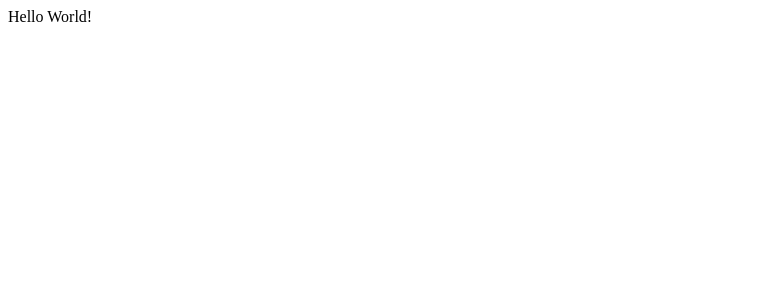
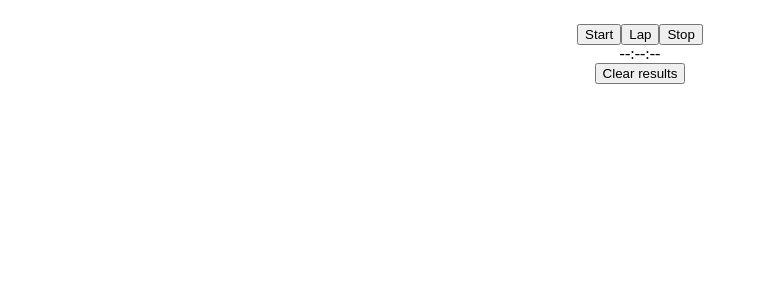
Before and after one commit to jaroslaw-bagnicki/react-timer, a React app: page / in a window 1280 px wide. Shown: the top 300 px of the page, without its empty margins (0-758 px from the left). Built offline with nearby package versions, Linux system fonts and the light colour scheme.

Commit message:
Scaffold App jsx

```diff
--- a/src/App.js
+++ b/src/App.js
@@ -1,5 +1,44 @@
 import React, { Component } from 'react';
+import styles from './components/App.styles.module.scss';
 
-export const App = () => (
-  'Hello World!'
-);
+import { Button } from './components/Button';
+import { Timer } from './components/Timer';
+
+export class App extends Component {
+  state = {
+    // TODO
+  }
+
+  render() {
+    return (
+      <div className={styles.container}>
+        <div>
+          <Button onClick={this.start} color="green">Start</Button>
+          <Button onClick={this.lap} color="yellow">Lap</Button>
+          <Button onClick={this.stop} color="red">Stop</Button>
+        </div>
+        <Timer />
+        <div>
+          <Button onClick={this.clear} color="dark">Clear results</Button>
+          <ul id="results"></ul>
+        </div>
+      </div>
+    );
+  }
+
+  start = () => {
+    console.log('start()');
+  }
+
+  lap = () => {
+    console.log('lap()');
+  }
+
+  stop = () => {
+    console.log('stop()');
+  }
+
+  clear = () => {
+    console.log('clear()');
+  }
+}
--- /dev/null
+++ b/src/components/App.styles.module.scss
@@ -0,0 +1,8 @@
+.container {
+  width: 90%;
+  margin: 0 auto;
+  padding: 1rem;
+  display: flex;
+  flex-direction: column;
+  align-items: center;
+}
--- /dev/null
+++ b/src/components/Button/index.js
@@ -0,0 +1,6 @@
+import React from 'react';
+import PropTypes from 'prop-types';
+
+export const Button = ({children, onClick, color}) => (
+  <button onClick={onClick} className={color}>{children}</button>
+);
--- /dev/null
+++ b/src/components/Timer/index.js
@@ -0,0 +1,5 @@
+import React from 'react';
+
+export const Timer = () => (
+  <div>--:--:--</div>
+);
```
